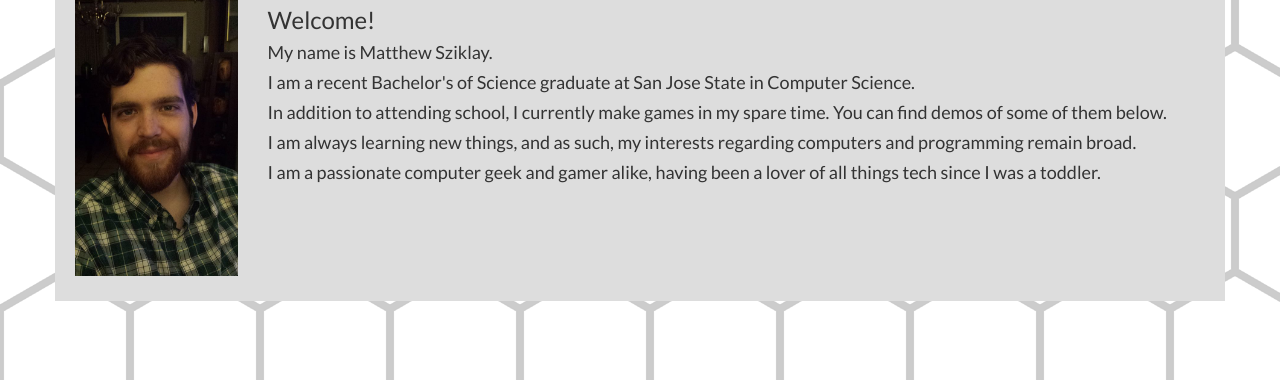
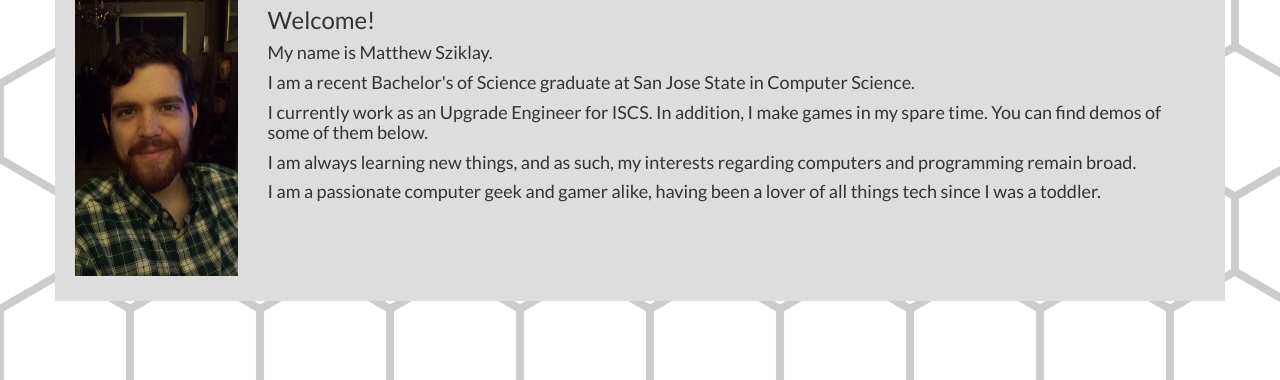
Before and after one commit to MattSzik/MattSzik.github.io, a plain HTML site: page index.html in a window 1280 px wide. Shown: the part 216-596 px from the top of the page. Drawn offline with Linux system fonts and the light colour scheme.

Commit message:
Update index.html

```diff
--- a/index.html
+++ b/index.html
@@ -33,7 +33,7 @@
                    <h3>Welcome!<br>
                    <h4>My name is Matthew Sziklay.<br>
                    <h4>I am a recent Bachelor's of Science graduate at San Jose State in Computer Science.<br>
-                   <h4>In addition to attending school, I currently make games in my spare time. You can find demos of some of them below.<br>
+                   <h4>I currently work as an Upgrade Engineer for ISCS. In addition, I make games in my spare time. You can find demos of some of them below.<br>
                    <h4>I am always learning new things, and as such, my interests regarding computers and programming remain broad.
                    <h4 id="resume">I am a passionate computer geek and gamer alike, having been a lover of all things tech since I was a toddler.<br>
                   </div>
```
